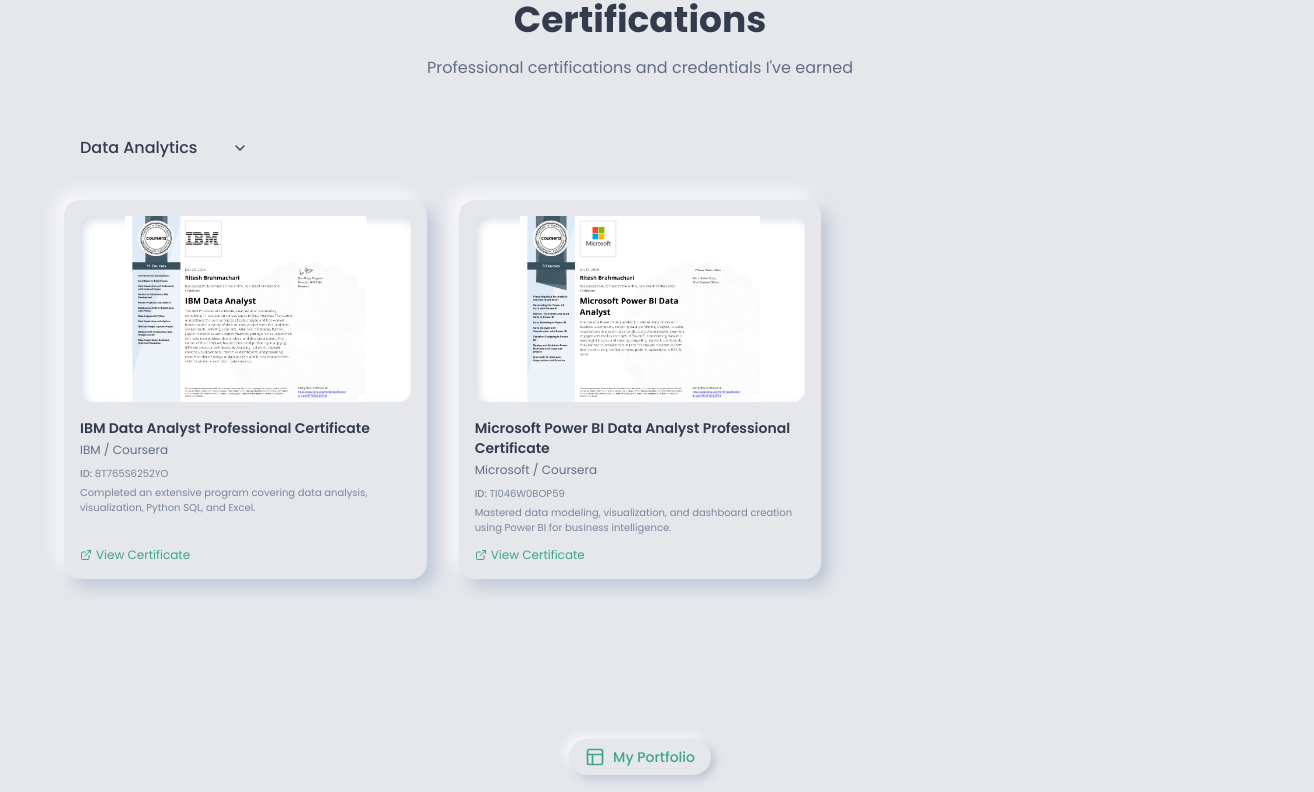
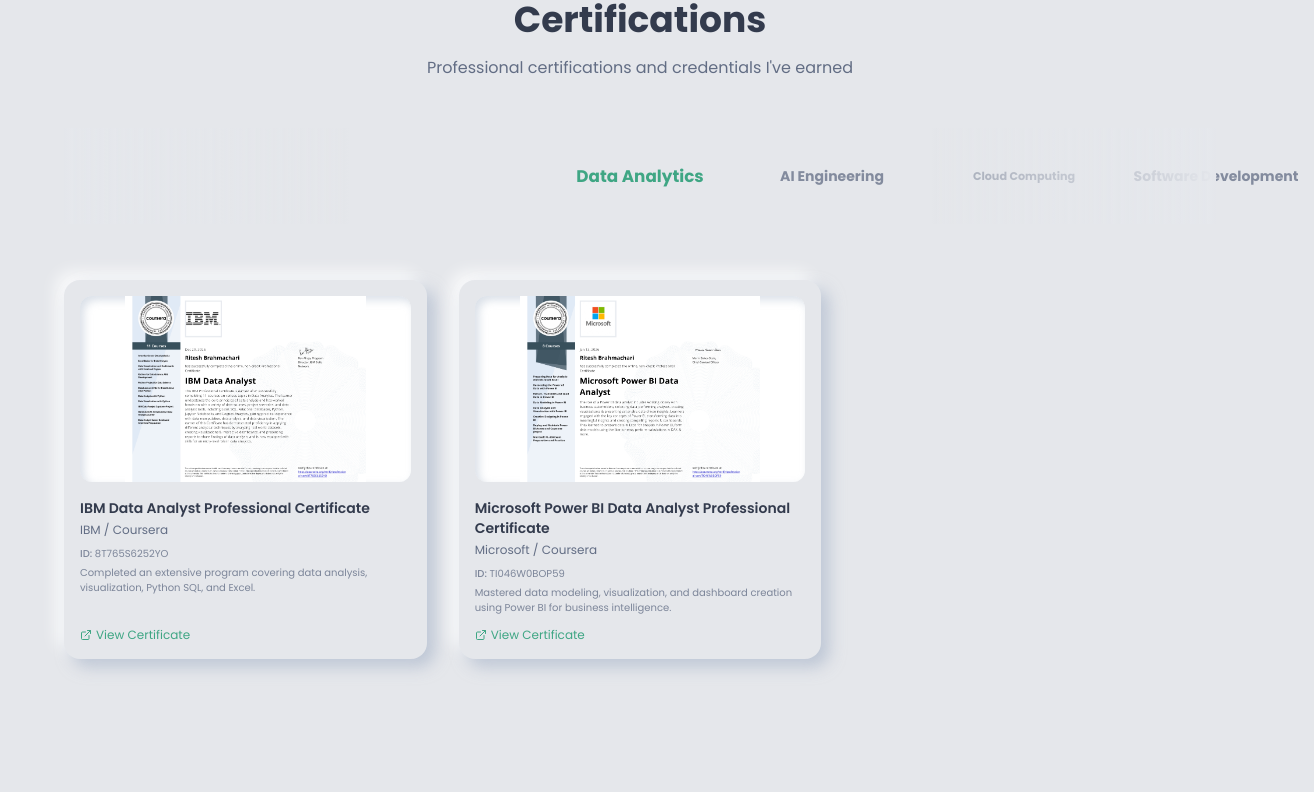
Before and after one commit to Ritesh-456/portfolio, a React (Vite) app: page / in a window 1280 px wide. Shown: the part 2800-3592 px from the top of the page, 1314 px wide, since content can reach past the window. Built offline with nearby package versions, Linux system fonts and the light colour scheme.

Commit message:
adding new cerificate

```diff
--- a/src/pages/Index.tsx
+++ b/src/pages/Index.tsx
@@ -1,4 +1,4 @@
-import { useState, useRef, useEffect } from "react";
+import { useState, useRef, useEffect, useCallback } from "react";
 import { useTypewriter } from "@/hooks/useTypewriter";
 import LoadingScreen from "@/components/LoadingScreen";
 import profilePic from "../../assets/Profile_image/pic.webp";
@@ -14,8 +14,11 @@ import ProjectCard from "@/components/ProjectCard";
 import ibmCert from "../../assets/certificate_images/data_analytics/IBM_Data_Analyst_8T765S6252YO.webp";
 import msCert from "../../assets/certificate_images/data_analytics/Microsoft_Power_BI_Data Analyst_TI046W0BOP59.webp";
 import googleCert from "../../assets/certificate_images/ai_engineering/Google_AI_Essentials_Specialization_CAB9X15MFQAR.webp";
+import awsCert from "../../assets/certificate_images/cloud/AWS_Fundamentals_QVUENPT79SVA.webp";
+import ibmFullStackCert from "../../assets/certificate_images/software_developer/IBM_Full_Stack_Software_SHHZOCK27GBK.webp";
 import { ChevronDown } from "lucide-react";
 import { useScrollHeader } from "@/hooks/useScrollHeader";
+import useEmblaCarousel from "embla-carousel-react";
 import {
   Code2,
   Database,
@@ -33,90 +36,6 @@ import {
 } from "lucide-react";
 
 import { useToast } from "@/components/ui/use-toast";
-
-const Index = () => {
-  const [isLoading, setIsLoading] = useState(true);
-  const isHeaderVisible = useScrollHeader();
-  const [formStatus, setFormStatus] = useState<'idle' | 'submitting' | 'success'>('idle');
-  const formRef = useRef<HTMLFormElement>(null);
-  const { toast } = useToast();
-  const [activeCategory, setActiveCategory] = useState<"Data Analytics" | "AI Engineering">("Data Analytics");
-  const [isDropdownOpen, setIsDropdownOpen] = useState(false);
-  const { displayedText, isDone: isNameTyped } = useTypewriter("Ritesh Brahmachari", 100, 1000);
-
-  const handleContactSubmit = async (e?: React.MouseEvent) => {
-    if (e) e.preventDefault();
-    console.log("Form submission triggered via button click");
-
-    const form = formRef.current;
-    if (!form) return;
-    if (!form.checkValidity()) {
-      form.reportValidity();
-      toast({
-        variant: "destructive",
-        title: "Validation Error",
-        description: "Please fill out all required fields.",
-      });
-      return;
-    }
-
-    setFormStatus('submitting');
-    const formData = new FormData(form);
-
-    // Create a controller for timeout
-    const controller = new AbortController();
-    const timeoutId = setTimeout(() => controller.abort(), 10000); // 10 second timeout
-
-    try {
-      console.log("Sending fetch request to Formbold...");
-      const response = await fetch("https://formbold.com/s/oyAWb", {
-        method: "POST",
-        body: formData,
-        signal: controller.signal
-      });
-
-      clearTimeout(timeoutId);
-
-      if (response.ok) {
-        console.log("Form submission successful");
-        setFormStatus('success');
-        form.reset(); // Reset form fields
-
-        // Play submission sound
-
-
-        toast({
-          title: "Message Sent!",
-          description: "Thanks for reaching out. I'll get back to you soon.",
-        });
-
-        // Hide success message after 3 seconds
-        setTimeout(() => {
-          setFormStatus('idle');
-        }, 3000);
-      } else {
-        console.error("Form submission failed with status:", response.status);
-        const text = await response.text();
-        console.error("Response body:", text);
-        throw new Error(`Form submission failed: ${response.status} ${text}`);
-      }
-
-    } catch (error) {
-      clearTimeout(timeoutId);
-      console.error("Form submission error", error);
-      setFormStatus('idle');
-
-      const errorMessage = error instanceof Error && error.name === 'AbortError'
-        ? "Request timed out. Please check your internet connection."
-        : "Something went wrong. Please try again or email me directly.";
-
-      toast({
-        variant: "destructive",
-        title: "Error Sending Message",
-        description: errorMessage,
-      });
-    }
-  };
 
 const navItems = ["About", "Skills", "Experience", "Education", "Certifications", "Projects", "Contact"];
 
@@ -213,6 +132,26 @@ const Index = () => {
       description: "Learned foundational AI concepts, generative AI applications, and ethical considerations in AI deployment.",
       link: "https://coursera.org/share/7c669670731d102434674f7678523c04",
     },
+  ],
+  "Cloud Computing": [
+    {
+      title: "AWS Fundamentals Specialization",
+      issuer: "AWS / Coursera",
+      image: awsCert,
+      credentialId: "QVUENPT79SVA",
+      description: "Gained core AWS skills, security concepts, and cloud migration strategies.",
+      link: "https://coursera.org/verify/specialization/QVUENPT79SVA",
+    },
+  ],
+  "Software Development": [
+    {
+      title: "IBM Full Stack Software Developer Professional Certificate",
+      issuer: "IBM / Coursera",
+      image: ibmFullStackCert,
+      credentialId: "SHHZOCK27GBK",
+      description: "Mastered full-stack development with Cloud Native, Python, Django, React, and OpenShift.",
+      link: "https://coursera.org/verify/professional-cert/SHHZOCK27GBK",
+    },
   ]
 };
 
@@ -237,31 +176,80 @@ const Index = () => {
   },
 ];
 
+const Index = () => {
+  const [isLoading, setIsLoading] = useState(true);
+  const isHeaderVisible = useScrollHeader();
+  const [formStatus, setFormStatus] = useState<'idle' | 'submitting' | 'success'>('idle');
+  const formRef = useRef<HTMLFormElement>(null);
+  const { toast } = useToast();
+  const [activeCategory, setActiveCategory] = useState<"Data Analytics" | "AI Engineering" | "Cloud Computing" | "Software Development">("Data Analytics");
+  const { displayedText, isDone: isNameTyped } = useTypewriter("Ritesh Brahmachari", 100, 1000);
+  const [emblaRef, emblaApi] = useEmblaCarousel({ loop: true, align: "center", dragFree: false, skipSnaps: false });
+  const [tweenValues, setTweenValues] = useState<number[]>([]);
+
+  const onScroll = useCallback(() => {
+    if (!emblaApi) return;
+
+    const engine = emblaApi.internalEngine();
+    const scrollProgress = emblaApi.scrollProgress();
+
+    const styles = emblaApi.scrollSnapList().map((scrollSnap, index) => {
+      let diffToTarget = scrollSnap - scrollProgress;
+
+      // Handle loop
+      if (engine.options.loop) {
+        engine.slideLooper.loopPoints.forEach((loopItem) => {
+          const target = loopItem.target();
+          if (index === loopItem.index && target !== 0) {
+            const sign = Math.sign(target);
+            if (sign === -1) diffToTarget = scrollSnap - (1 + scrollProgress);
+            if (sign === 1) diffToTarget = scrollSnap + (1 - scrollProgress);
+          }
+        });
+      }
+
+      const tweenValue = 1 - Math.abs(diffToTarget * 2); // Amplify the effect
+      return Math.max(0, Math.min(1, tweenValue));
+    });
+
+    setTweenValues(styles);
+  }, [emblaApi]);
+
   useEffect(() => {
-    const sections = document.querySelectorAll("section[id]");
-    const options = {
-      root: null,
-      rootMargin: "-20% 0px -70% 0px",
-      threshold: 0,
+    if (!emblaApi) return;
+
+    onScroll();
+    emblaApi.on("scroll", onScroll);
+    emblaApi.on("reInit", onScroll);
+
+    return () => {
+      emblaApi.off("scroll", onScroll);
+      emblaApi.off("reInit", onScroll);
+    };
+  }, [emblaApi, onScroll]);
+
+  const handleCategoryClick = (category: typeof activeCategory, index: number) => {
+    setActiveCategory(category);
+    if (emblaApi) {
+      emblaApi.scrollTo(index);
+    }
   };
 
-    const observer = new IntersectionObserver((entries) => {
-      entries.forEach((entry) => {
-        if (entry.isIntersecting) {
-          const id = entry.target.getAttribute("id");
-          if (id) {
-            window.history.replaceState(null, "", `#${id}`);
+  // Sync active category with carousel scroll
+  useEffect(() => {
+    if (!emblaApi) return;
+
+    const onSelect = () => {
+      const index = emblaApi.selectedScrollSnap();
+      const categories = Object.keys(certifications) as Array<keyof typeof certifications>;
+      if (categories[index]) {
+        setActiveCategory(categories[index]);
       }
-        }
-      });
-    }, options);
+    };
 
-    sections.forEach((section) => observer.observe(section));
-
-    return () => {
-      sections.forEach((section) => observer.unobserve(section));
-    };
-  }, []);
+    emblaApi.on("select", onSelect);
+    return () => emblaApi.off("select", onSelect);
+  }, [emblaApi, certifications]);
 
   if (isLoading) {
     return <LoadingScreen onComplete={() => setIsLoading(false)} />;
@@ -497,36 +485,46 @@ const Index = () => {
             </p>
           </div>
 
-          <div className="flex justify-start mb-8 relative z-20">
-            <div className="relative inline-block text-left">
-              <button
-                onClick={() => setIsDropdownOpen(!isDropdownOpen)}
-                className="neu-button px-4 py-2 rounded-lg flex items-center justify-between gap-2 min-w-[200px] bg-background"
-              >
-                <span className="font-medium">{activeCategory}</span>
-                <ChevronDown className={`w-4 h-4 transition-transform duration-200 ${isDropdownOpen ? 'rotate-180' : ''}`} />
-              </button>
+          {/* Certificate Navigation Carousel */}
+          <div className="mb-14 relative px-8 flex justify-center">
+            <div className="overflow-visible max-w-sm w-full" ref={emblaRef}>
+              <div className="flex touch-pan-y items-center h-24 perspective-1000">
+                {(Object.keys(certifications) as Array<keyof typeof certifications>).map((category, index) => {
+                  const tweenValue = tweenValues[index] || 0;
+                  const scale = 0.8 + (tweenValue * 0.4); // 0.8 to 1.2
+                  const opacity = 0.5 + (tweenValue * 0.5); // 0.5 to 1.0
+                  const rotateX = (1 - tweenValue) * 45; // 0 to 45 deg
 
-              {isDropdownOpen && (
-                <div className="absolute left-0 mt-2 w-full rounded-lg bg-background shadow-lg ring-1 ring-black ring-opacity-5 focus:outline-none z-50 animate-fade-in-up origin-top-left border border-border/50">
-                  <div className="py-1">
-                    {(Object.keys(certifications) as Array<keyof typeof certifications>).map((category) => (
+                  return (
                     <button
                       key={category}
-                        onClick={() => {
-                          setActiveCategory(category);
-                          setIsDropdownOpen(false);
+                      onClick={() => handleCategoryClick(category, index)}
+                      className={`
+                        flex-[0_0_50%] min-w-0 px-4 py-2 rounded-xl text-sm font-bold transition-all duration-300 whitespace-nowrap
+                        flex items-center justify-center
+                        ${activeCategory === category
+                          ? 'text-primary'
+                          : 'text-muted-foreground'
+                        }
+                      `}
+                      style={{
+                        transform: `scale(${scale})`,
+                        opacity: opacity,
+                        zIndex: Math.round(tweenValue * 10),
                       }}
-                        className={`block w-full text-left px-4 py-2 text-sm transition-colors hover:bg-primary/10 ${activeCategory === category ? 'text-primary font-medium bg-primary/5' : 'text-foreground'
-                          }`}
                     >
+                      <span className={`px-4 py-2 rounded-full ${activeCategory === category ? 'neu-card-pressed' : ''}`}>
                         {category}
+                      </span>
                     </button>
-                    ))}
+                  );
+                })}
               </div>
             </div>
-              )}
-            </div>
+
+            {/* Fade gradients for visual cue of scrollability */}
+            <div className="absolute left-0 top-0 bottom-0 w-1/4 bg-gradient-to-r from-background to-transparent z-10 pointer-events-none" />
+            <div className="absolute right-0 top-0 bottom-0 w-1/4 bg-gradient-to-l from-background to-transparent z-10 pointer-events-none" />
           </div>
 
           <div className="grid grid-cols-1 sm:grid-cols-2 lg:grid-cols-3 gap-8">
```
Also changed, not shown: assets/certificate_images/cloud/AWS_Fundamentals_QVUENPT79SVA.webp (added), assets/certificate_images/software_developer/IBM_Full_Stack_Software_SHHZOCK27GBK.webp (added). Lines whose indentation alone changed are shown as unchanged.
